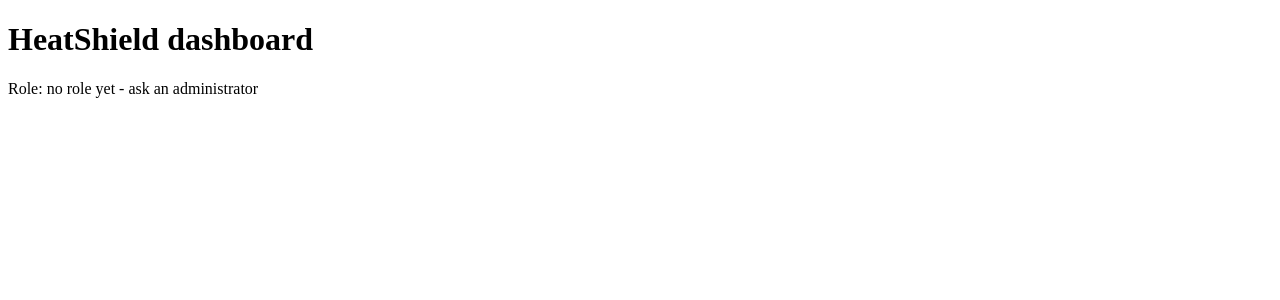
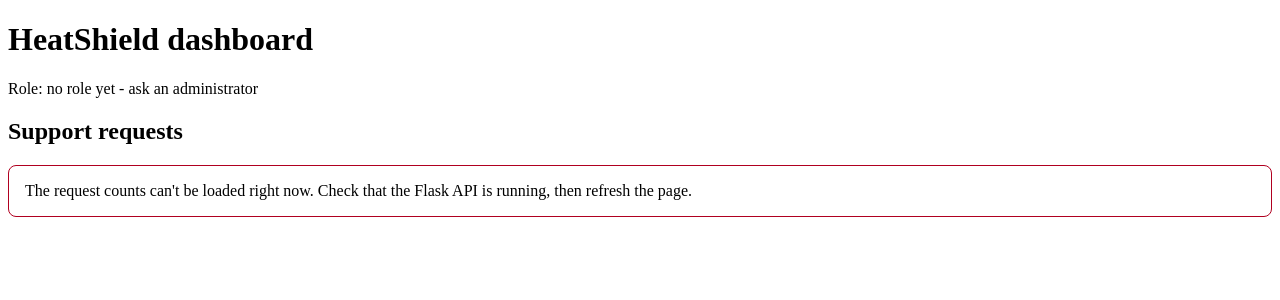
Before and after one commit to ChristosDi/heatshield, a Django app: page / in a window 1280 px wide. Shown: the part 47-347 px from the top of the page. Run offline with Django 5.2, Linux system fonts and the light colour scheme; the visitor is signed in with stand-in values (Sample User, id 1); data that the repository does not hold is empty.

Commit message:
Show the support request counts on the dashboard home page

```diff
--- /dev/null
+++ b/web/dashboard/static/dashboard/dashboard.css
@@ -0,0 +1,29 @@
+/* Dashboard counts: one card per number. The cards wrap onto new rows on narrow screens. */
+.counts {
+  display: grid;
+  grid-template-columns: repeat(auto-fit, minmax(8rem, 1fr));
+  gap: 1rem;
+  margin: 0;
+}
+
+.count {
+  border: 1px solid #999;
+  border-radius: 0.5rem;
+  padding: 1rem;
+  text-align: center;
+}
+
+.count dt {
+  font-weight: bold;
+}
+
+.count dd {
+  margin: 0.25rem 0 0;
+  font-size: 2rem;
+}
+
+.notice {
+  border: 1px solid #b00020;
+  border-radius: 0.5rem;
+  padding: 1rem;
+}
--- a/web/dashboard/templates/dashboard/home.html
+++ b/web/dashboard/templates/dashboard/home.html
@@ -1,6 +1,23 @@
 {% extends "base.html" %}
+{% load static %}
+
+{% block extra_head %}
+  <link rel="stylesheet" href="{% static 'dashboard/dashboard.css' %}">
+{% endblock %}
 
 {% block content %}
   <h1>HeatShield dashboard</h1>
   <p>Role: {{ role|default:"no role yet - ask an administrator" }}</p>
+
+  <h2>Support requests</h2>
+  {% if counts %}
+    <dl class="counts">
+      <div class="count"><dt>Outstanding</dt><dd>{{ counts.outstanding }}</dd></div>
+      <div class="count"><dt>Completed</dt><dd>{{ counts.completed }}</dd></div>
+      <div class="count"><dt>Rejected</dt><dd>{{ counts.rejected }}</dd></div>
+      <div class="count"><dt>Total</dt><dd>{{ counts.total }}</dd></div>
+    </dl>
+  {% else %}
+    <p class="notice">The request counts can't be loaded right now. Check that the Flask API is running, then refresh the page.</p>
+  {% endif %}
 {% endblock %}
--- a/web/dashboard/views.py
+++ b/web/dashboard/views.py
@@ -1,8 +1,19 @@
+import logging
+
 from django.shortcuts import render
 
 from staff.roles import role_of
 
+from . import api_client
+
+logger = logging.getLogger(__name__)
+
 
 def home(request):
-    """Placeholder home page. The dashboard pages are built on top of it."""
-    return render(request, "dashboard/home.html", {"role": role_of(request.user)})
+    """Home page: the signed-in staff member's role and the support request counts."""
+    try:
+        counts = api_client.request_counts()
+    except api_client.ApiUnavailable:
+        logger.warning("Dashboard counts unavailable", exc_info=True)
+        counts = None
+    return render(request, "dashboard/home.html", {"role": role_of(request.user), "counts": counts})
--- a/web/templates/base.html
+++ b/web/templates/base.html
@@ -4,6 +4,7 @@
   <meta charset="utf-8">
   <meta name="viewport" content="width=device-width, initial-scale=1">
   <title>{% block title %}HeatShield{% endblock %}</title>
+  {% block extra_head %}{% endblock %}
 </head>
 <body>
   <header>
```
Also changed, not shown: web/README.md.
